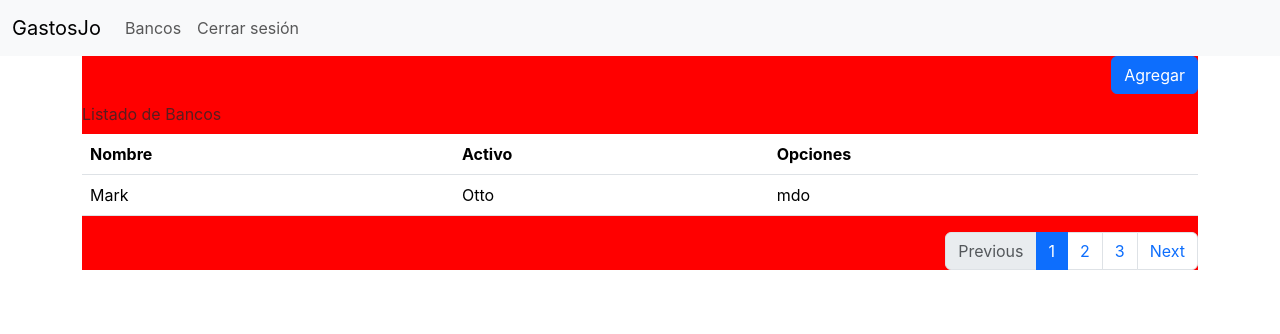
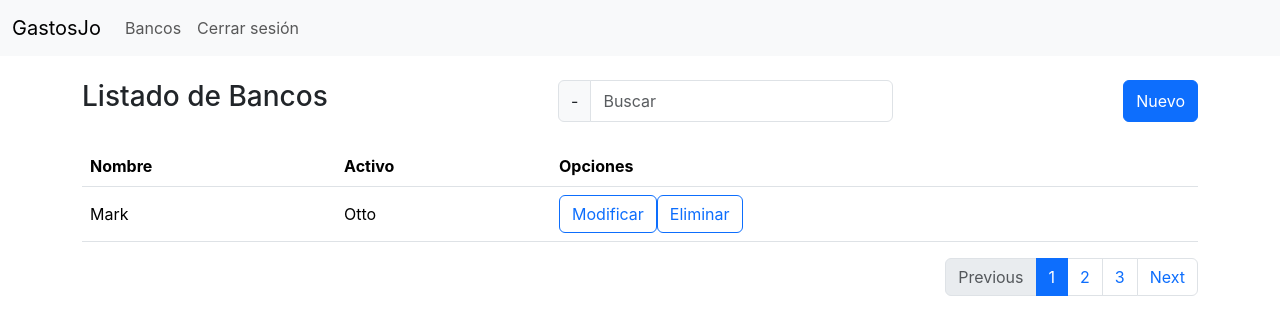
Before and after one commit to jaiolivares/Proyectos, an Angular app in the folder 01_GastosJO/GastosJo-Web-Angular/: page /bancos in a window 1280 px wide. Shown: the top 334 px of the page. Built offline with nearby package versions, Linux system fonts and the light colour scheme.

Commit message:
avances bancos

```diff
--- a/01_GastosJO/GastosJo-Web-Angular/src/app/app.component.html
+++ b/01_GastosJO/GastosJo-Web-Angular/src/app/app.component.html
@@ -1,4 +1,4 @@
-<nav class="navbar navbar-expand-lg bg-body-tertiary">
+<nav class="navbar navbar-expand-lg bg-body-tertiary mb-sm-4">
   <div class="container-fluid">
     <a class="navbar-brand" routerLink="home">GastosJo</a>
     <button class="navbar-toggler" type="button" data-bs-toggle="collapse" data-bs-target="#navbarNavDropdown" aria-controls="navbarNavDropdown" aria-expanded="false" aria-label="Toggle navigation">
--- /dev/null
+++ b/01_GastosJO/GastosJo-Web-Angular/src/app/bancos/bancos-modal/bancos-modal.component.html
@@ -0,0 +1,16 @@
+<!-- Modal -->
+<div class="modal fade" id="modalBancos" data-bs-backdrop="static" data-bs-keyboard="false" tabindex="-1" aria-labelledby="modalBancosLabel" aria-hidden="true">
+  <div class="modal-dialog">
+    <div class="modal-content">
+      <div class="modal-header">
+        <h1 class="modal-title fs-5" id="modalBancosLabel">{{ mensajexx }} banco</h1>
+        <button type="button" class="btn-close" data-bs-dismiss="modal" aria-label="Close"></button>
+      </div>
+      <div class="modal-body">...</div>
+      <div class="modal-footer">
+        <button type="button" class="btn btn-secondary" data-bs-dismiss="modal">Close</button>
+        <button type="button" class="btn btn-primary">Understood</button>
+      </div>
+    </div>
+  </div>
+</div>
--- a/01_GastosJO/GastosJo-Web-Angular/src/app/bancos/bancos.component.css
+++ b/01_GastosJO/GastosJo-Web-Angular/src/app/bancos/bancos.component.css
@@ -0,0 +1,3 @@
+div > .input-group {
+  width: 30%;
+}
--- a/01_GastosJO/GastosJo-Web-Angular/src/app/bancos/bancos.component.html
+++ b/01_GastosJO/GastosJo-Web-Angular/src/app/bancos/bancos.component.html
@@ -1,11 +1,13 @@
-<div style="background-color: red">
-  <div class="d-flex justify-content-end">
-    <button class="btn btn-primary">Agregar</button>
+<div>
+  <div class="d-flex justify-content-between">
+    <h3>Listado de Bancos</h3>
+    <div class="input-group">
+      <span class="input-group-text">-</span>
+      <input type="text" class="form-control" placeholder="Buscar" />
+    </div>
+    <button type="button" class="btn btn-primary" data-bs-toggle="modal" data-bs-target="#modalBancos" (click)="setAgregarModificar('Agregar')">Nuevo</button>
   </div>
-  <table class="table caption-top">
-    <caption>
-      Listado de Bancos
-    </caption>
+  <table class="table table-hover mt-sm-4">
     <thead>
       <tr>
         <th scope="col">Nombre</th>
@@ -17,7 +19,10 @@
       <tr>
         <td>Mark</td>
         <td>Otto</td>
-        <td>mdo</td>
+        <td>
+          <button type="button" class="btn btn-outline-primary" data-bs-toggle="modal" data-bs-target="#modalBancos" (click)="setAgregarModificar('Modificar')">Modificar</button>
+          <button type="button" class="btn btn-outline-primary" data-bs-toggle="modal" data-bs-target="#modalBancos" (click)="setAgregarModificar('Modificar')">Eliminar</button>
+        </td>
       </tr>
     </tbody>
   </table>
@@ -35,3 +40,5 @@
     </ul>
   </nav>
 </div>
+
+<app-bancos-modal [mensaje]="agregarModificar" />
--- a/01_GastosJO/GastosJo-Web-Angular/src/app/bancos/bancos.component.ts
+++ b/01_GastosJO/GastosJo-Web-Angular/src/app/bancos/bancos.component.ts
@@ -1,10 +1,17 @@
 import { Component } from "@angular/core";
+import { BancosModalComponent } from "./bancos-modal/bancos-modal.component";
 
 @Component({
   selector: "app-bancos",
   standalone: true,
-  imports: [],
+  imports: [BancosModalComponent],
   templateUrl: "./bancos.component.html",
   styleUrl: "./bancos.component.css",
 })
-export class BancosComponent {}
+export class BancosComponent {
+  agregarModificar: string = "";
+
+  setAgregarModificar(agregaModifica: string) {
+    this.agregarModificar = agregaModifica;
+  }
+}
--- a/01_GastosJO/GastosJo-Web-Angular/src/styles.css
+++ b/01_GastosJO/GastosJo-Web-Angular/src/styles.css
@@ -1 +1,3 @@
-/* You can add global styles to this file, and also import other style files */
+tr {
+  vertical-align: middle;
+}
```
Also changed, not shown: 01_GastosJO/GastosJo-Web-Angular/src/app/bancos/bancos-modal/bancos-modal.component.ts (added, +12 -0 lines), 01_GastosJO/GastosJo-Web-Angular/src/app/bancos/bancos-modal/bancos-modal.component.css (added).
